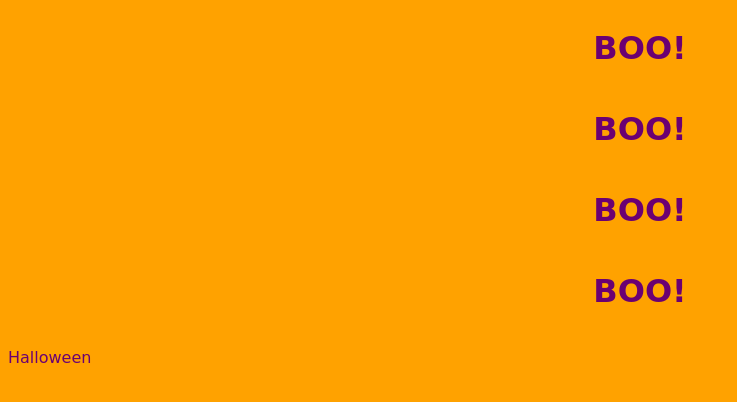
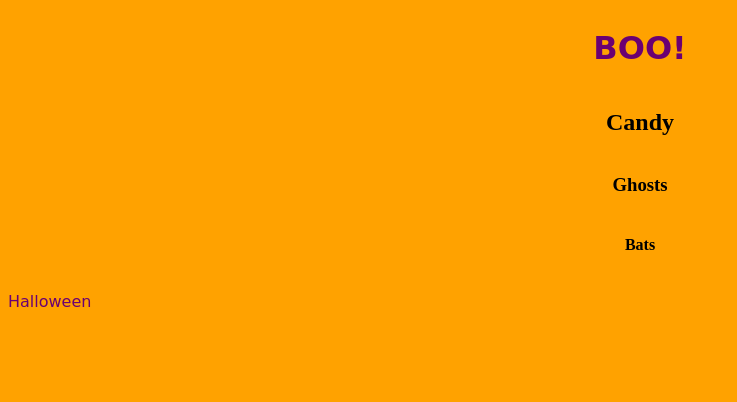
Before and after one commit to Okayci/gitHub-practice, a plain HTML site: page index.html in a window 1280 px wide. Shown: the whole page, without its empty margins (0-737 px from the left). Drawn offline with Linux system fonts and the light colour scheme.

Commit message:
second commit

```diff
--- a/index.html
+++ b/index.html
@@ -2,18 +2,19 @@
 <html lang="en">
 
 <head>
-    <meta charset="UTF-8"/>
+    <meta charset="UTF-8" />
     <title>Spooky Spooks</title>
-    <link rel="stylesheet" href="styles/main.css"/>
+    <link rel="stylesheet" href="styles/main.css" />
 
 </head>
+
 <body>
 
     <div class="container">
         <h1>BOO!</h1>
-        <h1>BOO!</h1>
-        <h1>BOO!</h1>
-        <h1>BOO!</h1>
+        <h2>Candy</h2>
+        <h3>Ghosts</h3>
+        <h4>Bats</h4>
     </div>
 
     <div>
@@ -21,4 +22,5 @@
     </div>
 
 </body>
+
 </html>
```
